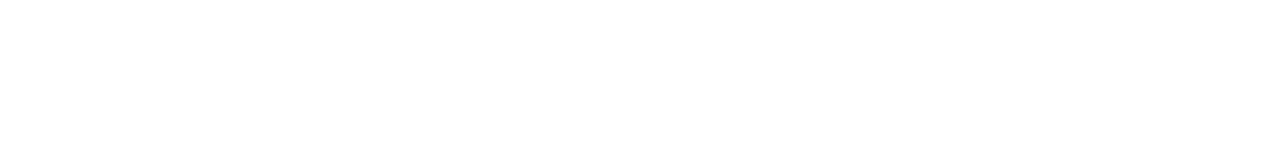
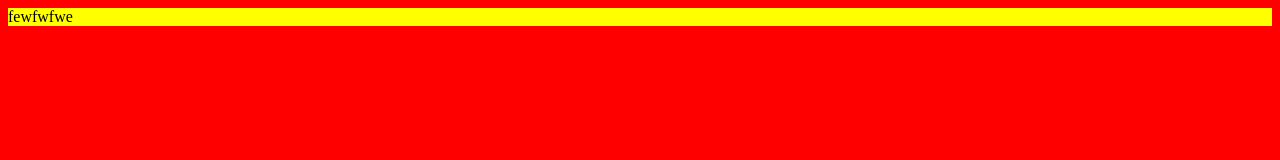
Before and after one commit to YJKZHUZHU/webpack, a website built with webpack: page public/index.html in a window 1280 px wide. Built offline with nearby package versions, Linux system fonts and the light colour scheme.

Commit message:
css配置

```diff
--- /dev/null
+++ b/postcss.config.js
@@ -0,0 +1,8 @@
+// 浏览器样式前缀，yarn add postcss-loader autoprefixer -D
+//配置文件，目录应该和webpack配置文件同级目录
+const autoprefixer = require('autoprefixer')
+
+
+module.exports = {
+    plugins: [autoprefixer]
+}
--- a/public/index.html
+++ b/public/index.html
@@ -6,7 +6,12 @@
     <meta http-equiv="X-UA-Compatible" content="ie=edge">
     <title>Document</title>
 </head>
+<style>
+    body {
+        background: red;
+    }
+</style>
 <body>
-    <div id="root"></div>
+    <div id="root">fewfwfwe</div>
 </body>
 </html>
--- /dev/null
+++ b/src/a.less
@@ -0,0 +1,5 @@
+body {
+  #root {
+    font-size: 50px;
+  }
+}
--- /dev/null
+++ b/src/b.scss
@@ -0,0 +1,6 @@
+body {
+    #root {
+        background: green;
+        transform: rotate(45deg);
+    }
+}
--- /dev/null
+++ b/src/index.css
@@ -0,0 +1,3 @@
+#root {
+    background: yellow !important;
+}
--- a/src/index.js
+++ b/src/index.js
@@ -1,2 +1,4 @@
+require('./index.css')
 console.log(11111)
 console.log(55555)
+// require('./index.css')
```
Also changed, not shown: package.json (+9 -0 lines), build/webpack.base.conf.js.
